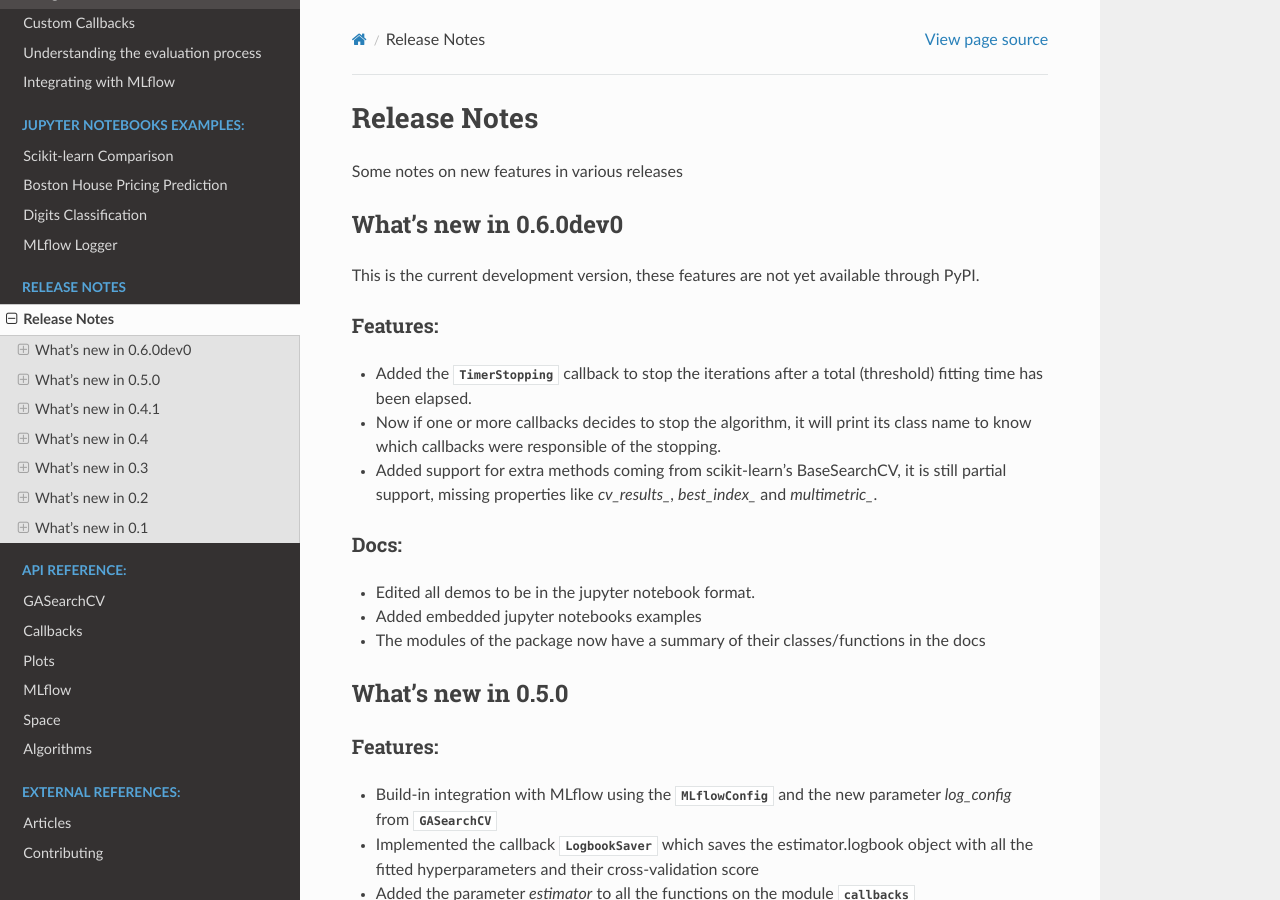
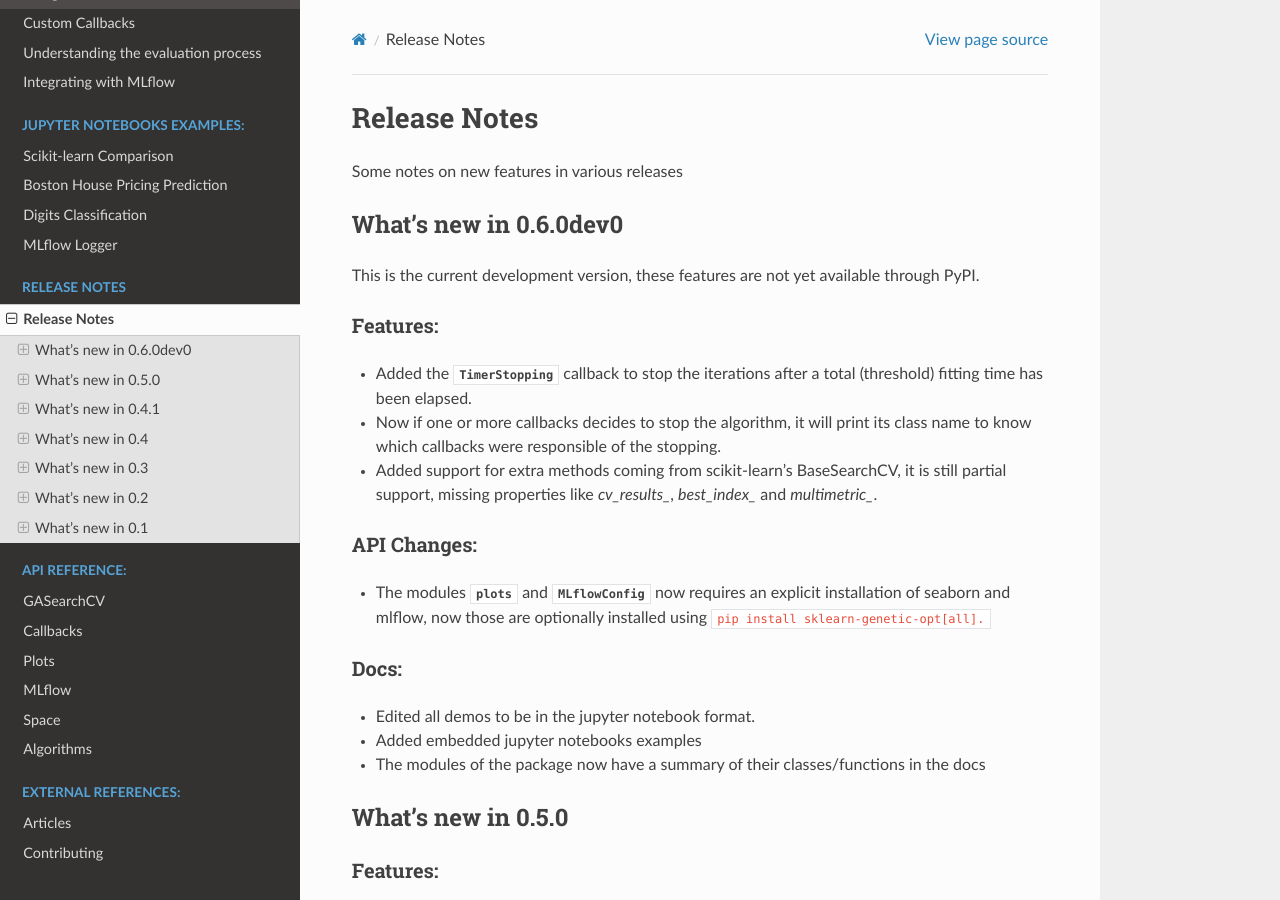
Before and after one commit to rodrigo-arenas/Sklearn-genetic-opt, a Sphinx documentation site: the page built from docs/release_notes.rst, in a window 1280 px wide and 900 px high. Built offline with Sphinx 7.4.7 and the Read the Docs theme 2.0.0, drawn with Linux system fonts in a browser that asks for light colours; the version number is read from the project's files by our own code.

Commit message:
Instructions on extra requirements

```diff
--- a/README.rst
+++ b/README.rst
@@ -56,6 +56,11 @@ Install sklearn-genetic-opt
 It's advised to install sklearn-genetic using a virtual env, inside the env use::
 
    pip install sklearn-genetic-opt
+
+If you want to get all the features, including plotting and mlflow logging capabilities,
+install all the extra packages::
+
+    pip install sklearn-genetic-opt[all]
 
 Example
 #######
--- a/docs/release_notes.rst
+++ b/docs/release_notes.rst
@@ -18,6 +18,14 @@ Features:
   its class name to know which callbacks were responsible of the stopping.
 * Added support for extra methods coming from scikit-learn's BaseSearchCV, it is
   still partial support, missing properties like `cv_results_`, `best_index_` and `multimetric_`.
+
+^^^^^^^^^^^^
+API Changes:
+^^^^^^^^^^^^
+
+* The modules :mod:`~sklearn_genetic.plots` and :class:`~sklearn_genetic.mlflow.MLflowConfig`
+  now requires an explicit installation of seaborn and mlflow, now those
+  are optionally installed using ``pip install sklearn-genetic-opt[all].``
 
 ^^^^^
 Docs:
```
